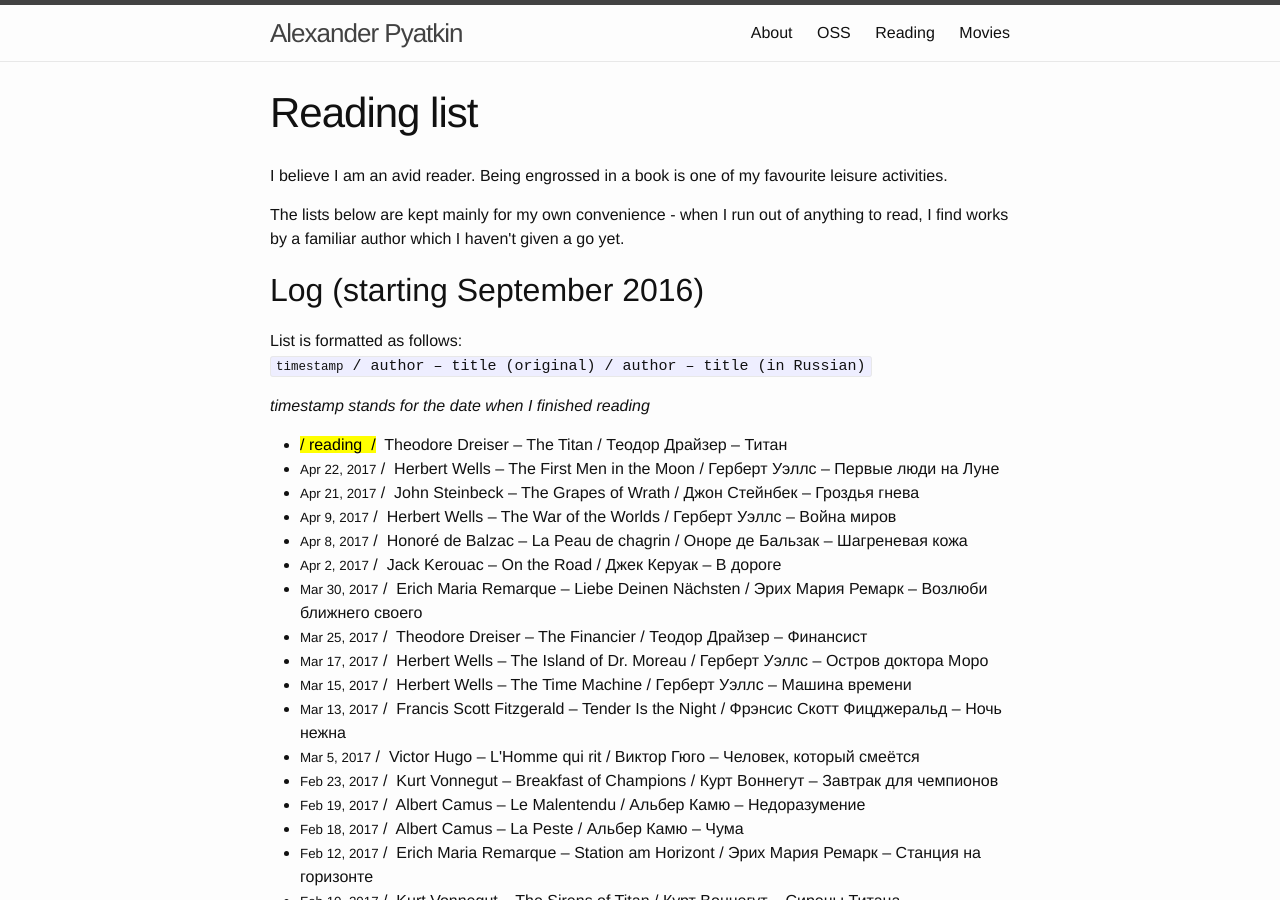
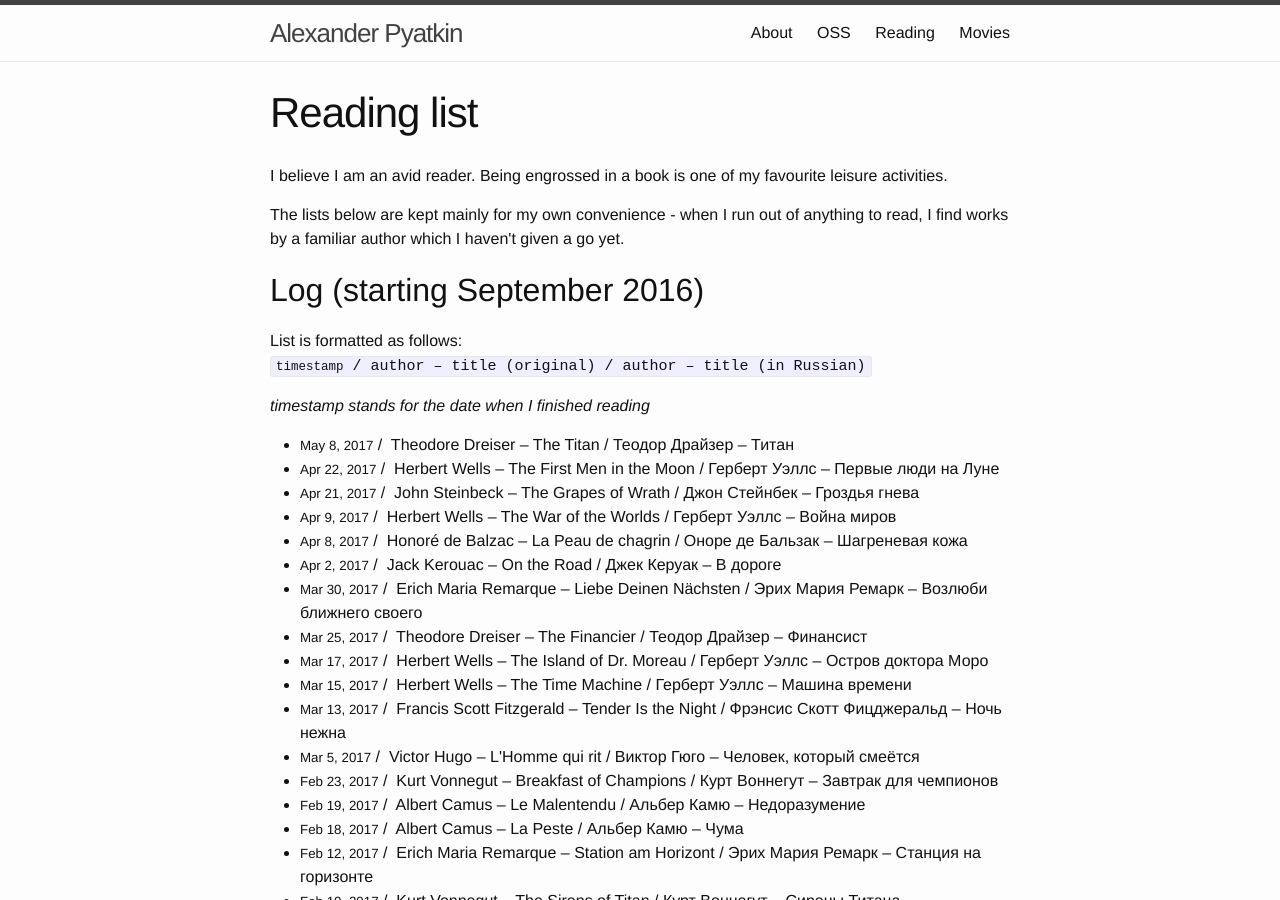
Before and after one commit to aspyatkin/personal-website, a Jekyll site: the page built from reading-list.md, in a window 1280 px wide and 900 px high. Built offline with Jekyll 4.4.1, drawn with Linux system fonts in a browser that asks for light colours.

Commit message:
Update reading list

```diff
--- a/reading-list.md
+++ b/reading-list.md
@@ -5,7 +5,7 @@ short_title: Reading
 permalink: /reading-list/
 top_ndx: 3
 log_list:
-  - reading: yes
+  - date: 'May 8, 2017'
     original:
       author: 'Theodore Dreiser'
       title: 'The Titan'
```
